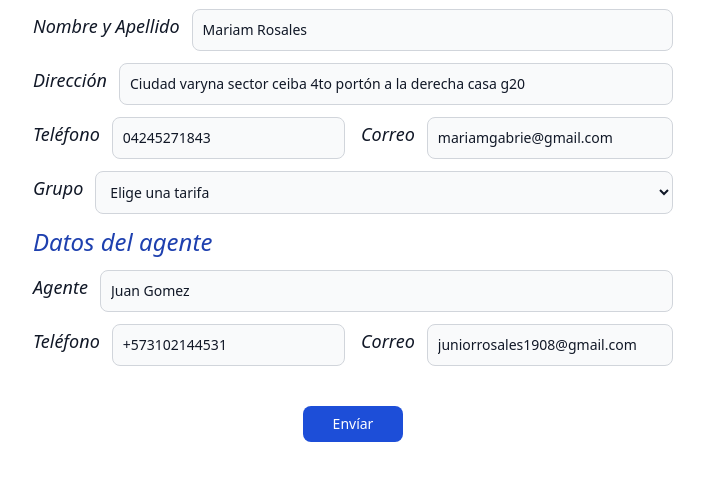
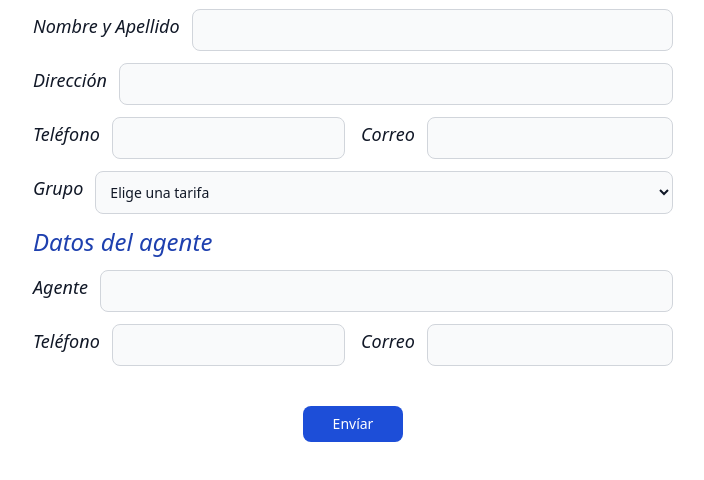
Before and after one commit to juniorrosalesve/TuDrEnCasa-PDF, a website: page src/index.html in a window 1280 px wide. Shown: the part 134-614 px from the top of the page, without its empty margins (287-991 px from the left). Drawn offline with Linux system fonts and the light colour scheme.

Commit message:
Update index.html

```diff
--- a/src/index.html
+++ b/src/index.html
@@ -26,7 +26,7 @@
                     </label>
                 </div>
                 <div class="md:flex-1">
-                    <input required type="text" name="name" value="Mariam Rosales" autocomplete="off" class="bg-gray-50 border border-gray-300 text-gray-900 text-sm rounded-lg focus:ring-blue-500 focus:border-blue-500 block w-full p-2.5">
+                    <input required type="text" name="name" autocomplete="off" class="bg-gray-50 border border-gray-300 text-gray-900 text-sm rounded-lg focus:ring-blue-500 focus:border-blue-500 block w-full p-2.5">
                 </div>
             </div>
             <div class="md:flex md:gap-3 mt-3">
@@ -36,7 +36,7 @@
                     </label>
                 </div>
                 <div class="md:flex-1">
-                    <input required type="text" name="address" value="Ciudad varyna sector ceiba 4to portón a la derecha casa g20" autocomplete="off" class="bg-gray-50 border border-gray-300 text-gray-900 text-sm rounded-lg focus:ring-blue-500 focus:border-blue-500 block w-full p-2.5">
+                    <input required type="text" name="address" autocomplete="off" class="bg-gray-50 border border-gray-300 text-gray-900 text-sm rounded-lg focus:ring-blue-500 focus:border-blue-500 block w-full p-2.5">
                 </div>
             </div>
             <div class="grid grid-cols-1 md:grid-cols-2 gap-4">
@@ -47,7 +47,7 @@
                         </label>
                     </div>
                     <div class="md:flex-1">
-                        <input required type="text" name="phone" value="04245271843" autocomplete="off" class="bg-gray-50 border border-gray-300 text-gray-900 text-sm rounded-lg focus:ring-blue-500 focus:border-blue-500 block w-full p-2.5">
+                        <input required type="text" name="phone" autocomplete="off" class="bg-gray-50 border border-gray-300 text-gray-900 text-sm rounded-lg focus:ring-blue-500 focus:border-blue-500 block w-full p-2.5">
                     </div>
                 </div>
                 <div class="md:flex md:gap-3 mt-3">
@@ -57,7 +57,7 @@
                         </label>
                     </div>
                     <div class="md:flex-1">
-                        <input required type="text" name="email" value="mariamgabrie@gmail.com" autocomplete="off" class="bg-gray-50 border border-gray-300 text-gray-900 text-sm rounded-lg focus:ring-blue-500 focus:border-blue-500 block w-full p-2.5">
+                        <input required type="text" name="email" autocomplete="off" class="bg-gray-50 border border-gray-300 text-gray-900 text-sm rounded-lg focus:ring-blue-500 focus:border-blue-500 block w-full p-2.5">
                     </div>
                 </div>
             </div>
@@ -86,7 +86,7 @@
                     </label>
                 </div>
                 <div class="md:flex-1">
-                    <input required type="text" name="agent" value="Juan Gomez" autocomplete="off" class="bg-gray-50 border border-gray-300 text-gray-900 text-sm rounded-lg focus:ring-blue-500 focus:border-blue-500 block w-full p-2.5">
+                    <input required type="text" name="agent" autocomplete="off" class="bg-gray-50 border border-gray-300 text-gray-900 text-sm rounded-lg focus:ring-blue-500 focus:border-blue-500 block w-full p-2.5">
                 </div>
             </div>
             <div class="grid grid-cols-1 md:grid-cols-2 gap-4">
@@ -97,7 +97,7 @@
                         </label>
                     </div>
                     <div class="md:flex-1">
-                        <input required type="text" name="agentPhone" value="+573102144531" autocomplete="off" class="bg-gray-50 border border-gray-300 text-gray-900 text-sm rounded-lg focus:ring-blue-500 focus:border-blue-500 block w-full p-2.5">
+                        <input required type="text" name="agentPhone" autocomplete="off" class="bg-gray-50 border border-gray-300 text-gray-900 text-sm rounded-lg focus:ring-blue-500 focus:border-blue-500 block w-full p-2.5">
                     </div>
                 </div>
                 <div class="md:flex md:gap-3 mt-3">
@@ -107,7 +107,7 @@
                         </label>
                     </div>
                     <div class="md:flex-1">
-                        <input required type="text" name="agentEmail" value="juniorrosales1908@gmail.com" autocomplete="off" class="bg-gray-50 border border-gray-300 text-gray-900 text-sm rounded-lg focus:ring-blue-500 focus:border-blue-500 block w-full p-2.5">
+                        <input required type="text" name="agentEmail" autocomplete="off" class="bg-gray-50 border border-gray-300 text-gray-900 text-sm rounded-lg focus:ring-blue-500 focus:border-blue-500 block w-full p-2.5">
                     </div>
                 </div>
             </div>
```
